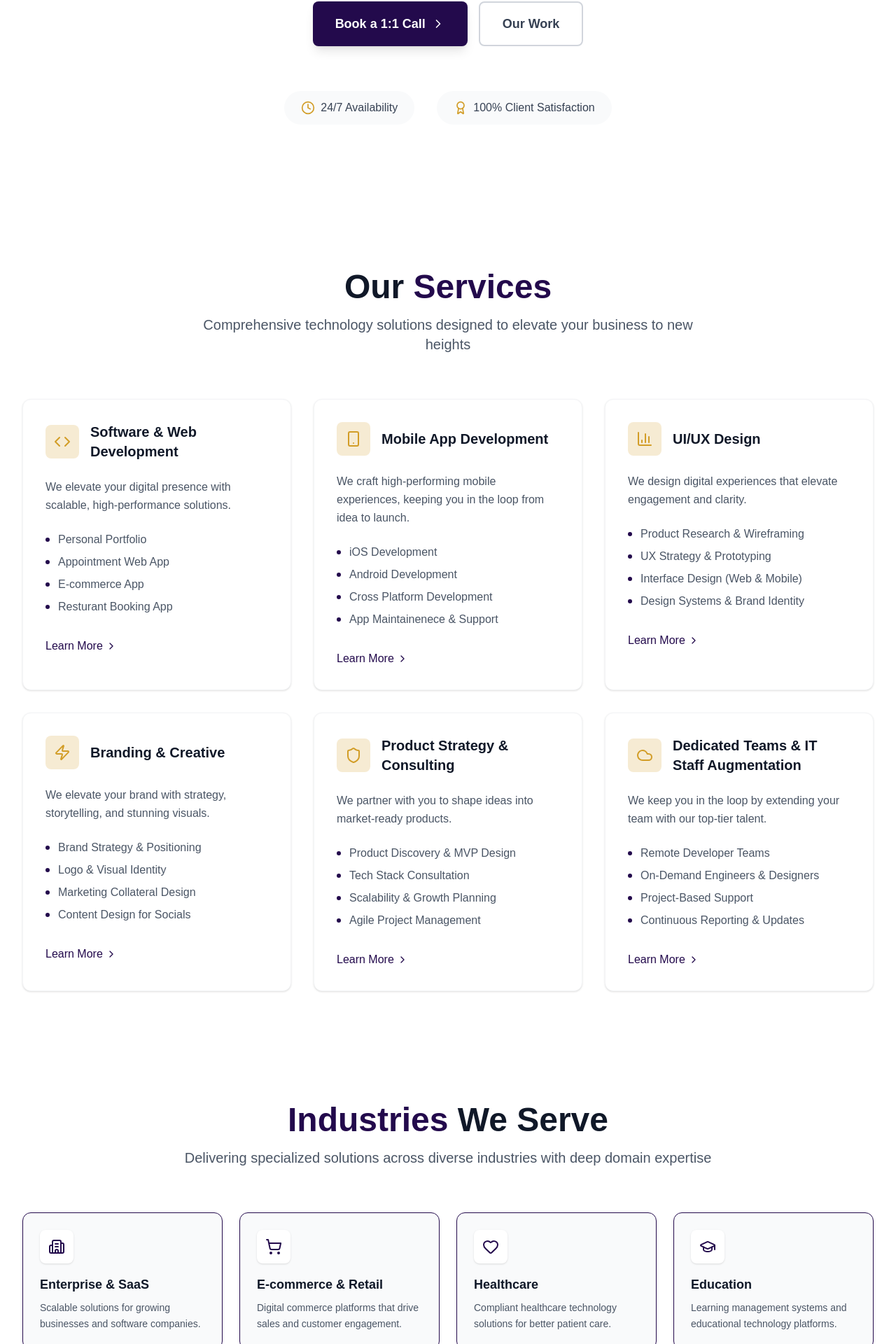
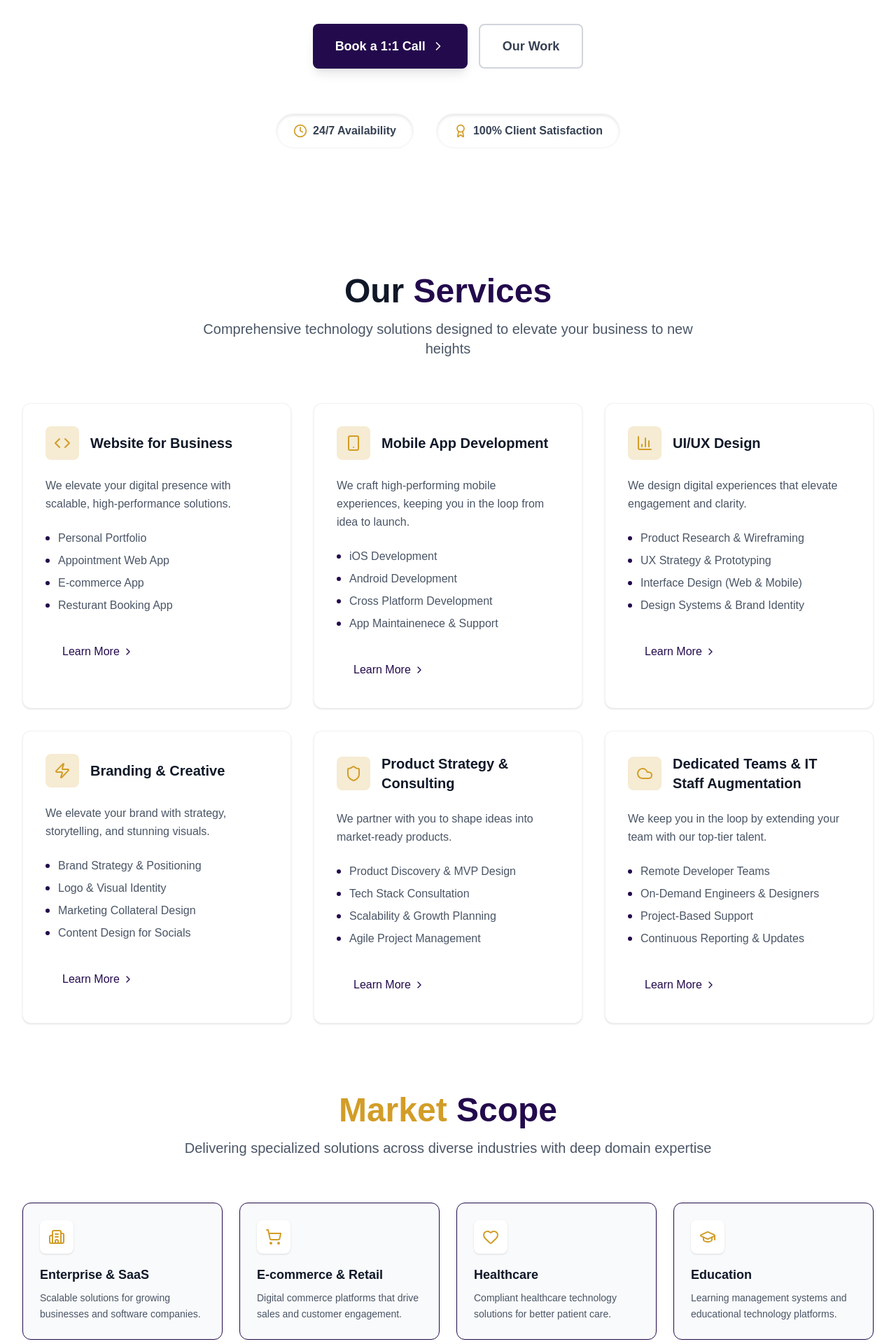
Before and after one commit to elevloop/portfolio, a Next.js app in the folder elevloop/: page / in a window 1280 px wide. Shown: the part 420-2340 px from the top of the page at 70% size. Built offline with nearby package versions, Linux system fonts and the light colour scheme.

Commit message:
FIX: Hero, Services, Industries Section

```diff
--- a/elevloop/src/components/HeroSection.tsx
+++ b/elevloop/src/components/HeroSection.tsx
@@ -12,7 +12,7 @@ const HeroSection = () => {
   };
 
   return (
-    <section id="home" className="bg-white py-20 lg:py-32">
+    <section id="home" className="bg-white py-30 lg:py-40">
       <div className="max-w-8xl mx-auto px-4 sm:px-6 lg:px-8">
         <div className="text-center max-w-5xl mx-auto">
           <h1 className="text-5xl md:text-7xl font-bold text-gray-900 mb-6">
@@ -46,22 +46,22 @@ const HeroSection = () => {
             </a>
             <button
               onClick={() => scrollToSection("#portfolio")}
-              className="border-2 cursor-pointer border-gray-300 text-gray-700 px-8 py-4 rounded-lg text-lg font-semibold hover:border-primary-900 hover:text-primary-900 transition-all duration-200"
+              className="border-2 cursor-pointer border-gray-300 text-gray-700 px-8 py-4 rounded-lg text-lg font-semibold hover:border-accent hover:text-accent transition-all duration-200"
             >
               Our Work
             </button>
           </div>
 
           <div className="flex flex-col sm:flex-row gap-8 justify-center items-center">
-            <div className="flex items-center bg-gray-50 px-6 py-3 rounded-full">
+            <div className="flex items-center bg-white px-6 py-3 rounded-full shadow-[inset_0_2px_4px_rgba(0,0,0,0.1)] border border-gray-100 hover:shadow-[inset_0_3px_6px_rgba(0,0,0,0.15)] transition-shadow duration-300">
               <Clock className="w-5 h-5 text-accent mr-2" />
-              <span className="text-gray-700 font-medium">
+              <span className="text-gray-700 text-md font-semibold">
                 24/7 Availability
               </span>
             </div>
-            <div className="flex items-center bg-gray-50 px-6 py-3 rounded-full">
+            <div className="flex items-center bg-white px-6 py-3 rounded-full shadow-[inset_0_2px_4px_rgba(0,0,0,0.1)] border border-gray-100 hover:shadow-[inset_0_3px_6px_rgba(0,0,0,0.15)] transition-shadow duration-300">
               <Award className="w-5 h-5 text-accent mr-2" />
-              <span className="text-gray-700 font-medium">
+              <span className="text-gray-700 text-md font-semibold">
                 100% Client Satisfaction
               </span>
             </div>
--- a/elevloop/src/components/IndustriesSection.tsx
+++ b/elevloop/src/components/IndustriesSection.tsx
@@ -51,7 +51,7 @@ const IndustriesSection = () => {
       <div className="max-w-7xl mx-auto px-4 sm:px-6 lg:px-8">
         <div className="text-center mb-16">
           <h2 className="text-4xl md:text-5xl font-bold text-gray-900 mb-4">
-            <span className='text-primary'>Industries</span> We Serve
+            <span className='text-accent'>Market</span> <span className='text-primary'>Scope</span>
           </h2>
           <p className="text-xl text-gray-600 max-w-3xl mx-auto">
             Delivering specialized solutions across diverse industries with deep domain expertise
@@ -64,13 +64,13 @@ const IndustriesSection = () => {
             return (
               <div
                 key={index}
-                className="bg-gray-50 p-6 rounded-xl hover:bg-primary/5 transition-all duration-300 group cursor-pointer border hover:border-primary"
+                className="bg-gray-50 p-6 rounded-xl hover:bg-accent/5 transition-all duration-300 group cursor-pointer border hover:border-accent"
               >
-                <div className="bg-white p-3 rounded-lg w-fit mb-4 group-hover:bg-primary transition-colors duration-300 shadow-sm">
-                  <IconComponent className="w-6 h-6 text-primary group-hover:text-white" />
+                <div className="bg-white p-3 rounded-lg w-fit mb-4 group-hover:bg-accent transition-colors duration-300 shadow-sm">
+                  <IconComponent className="w-6 h-6 text-accent group-hover:text-white" />
                 </div>
 
-                <h3 className="text-lg font-semibold text-gray-900 mb-2 group-hover:text-primary">
+                <h3 className="text-lg font-semibold text-gray-900 mb-2 group-hover:text-accent">
                   {industry.title}
                 </h3>
 
--- a/elevloop/src/components/ServicesSection.tsx
+++ b/elevloop/src/components/ServicesSection.tsx
@@ -8,7 +8,7 @@ const Services = () => {
 
 
   return (
-    <section id="services" className="bg-white py-20">
+    <section id="services" className="bg-white py-5">
       <div className="max-w-7xl mx-auto px-4 sm:px-6 lg:px-8">
         <div className="text-center mb-16">
           <h2 className="text-4xl md:text-5xl font-bold text-gray-900 mb-4">
@@ -47,9 +47,10 @@ const Services = () => {
                   ))}
                 </ul>
 
-                <button className="text-primary font-medium flex items-center group-hover:text-primary transition-colors duration-200">
-                  Learn More
-                  <ChevronRight className="ml-1 w-4 h-4 group-hover:translate-x-1 transition-transform duration-200" />
+                <button className="cursor-pointer relative text-primary px-6 py-2.5 rounded-lg font-medium flex items-center overflow-hidden transition-all duration-300 group-hover:pl-7 group-hover:pr-5">
+                  <span className="relative z-10 transition-colors duration-300 group-hover:text-white">Learn More</span>
+                  <ChevronRight className="ml-1 w-4 h-4 relative z-10 transition-all duration-300 group-hover:translate-x-1 group-hover:text-white" />
+                  <div className="absolute inset-0 bg-primary transform scale-x-0 origin-left transition-transform duration-300 group-hover:scale-x-100"></div>
                 </button>
               </div>
             );
--- a/elevloop/src/data/services.ts
+++ b/elevloop/src/data/services.ts
@@ -10,7 +10,7 @@ import {
 export const services = [
   {
     icon: Code,
-    title: "Software & Web Development",
+    title: "Website for Business",
     description:
       "We elevate your digital presence with scalable, high-performance solutions.",
     subServices: [
```
